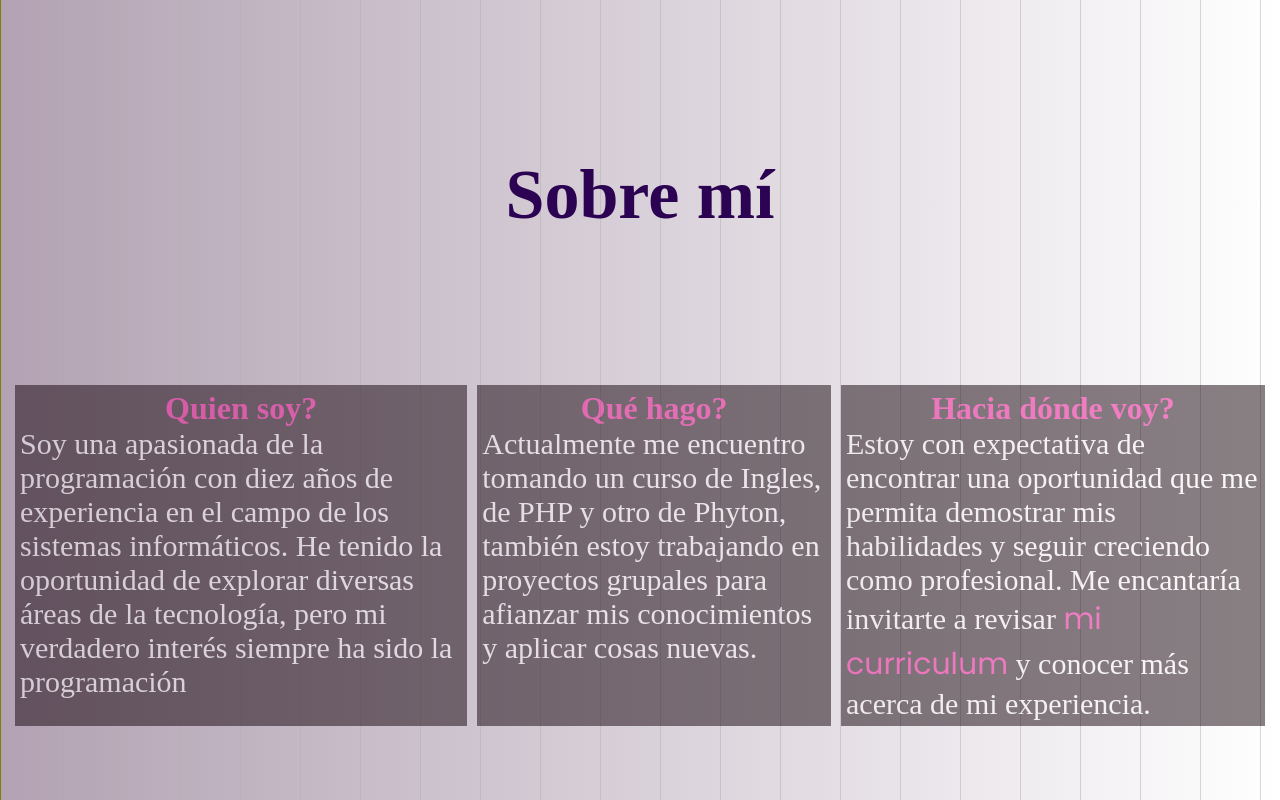
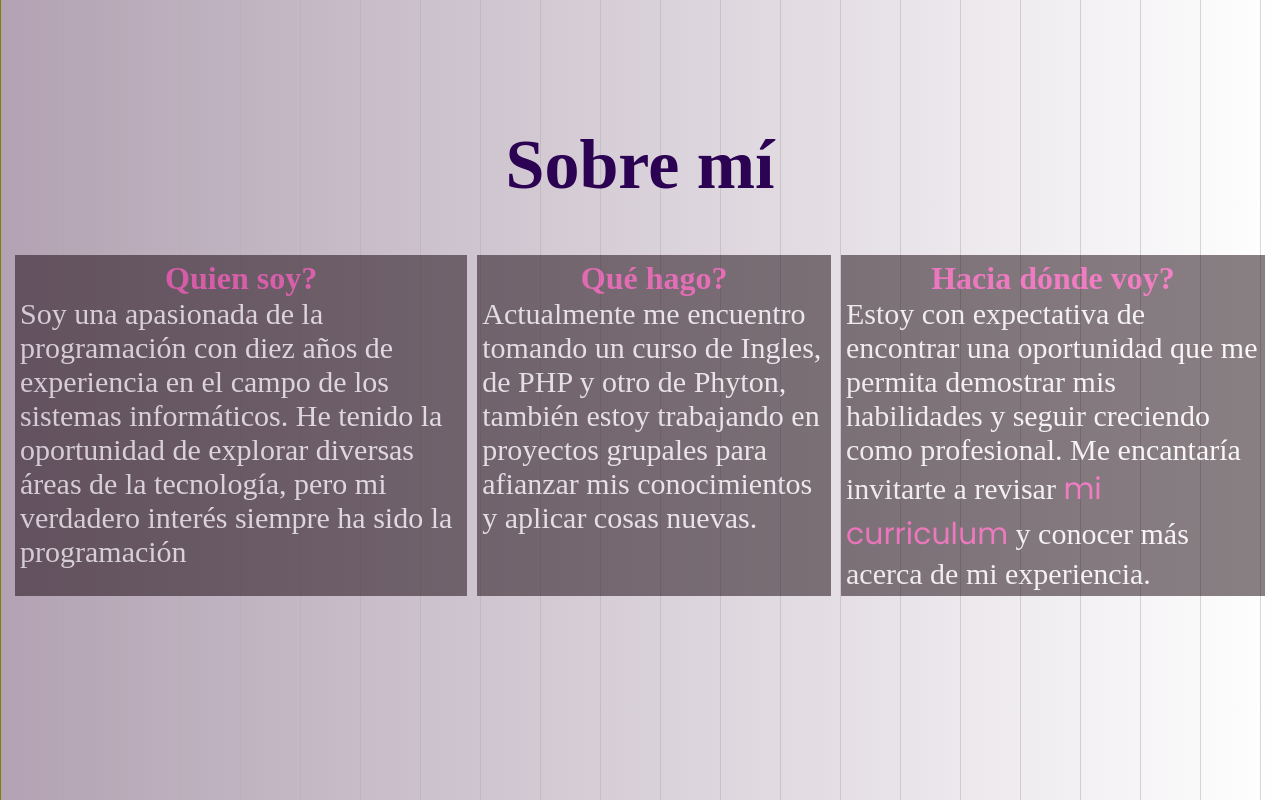
Before and after one commit to andrecarosu/portfolio, a React (Create React App) app: page / in a window 1280 px wide. Shown: the part 560-1360 px from the top of the page. Built offline with nearby package versions, Linux system fonts and the light colour scheme; no server answers; grey boxes are pictures that could not be loaded; a web font is replaced by a local one.

Commit message:
cambio url

```diff
--- a/src/pages/homePrincipal/homePrincipal.module.css
+++ b/src/pages/homePrincipal/homePrincipal.module.css
@@ -122,7 +122,7 @@
     padding: 30px;
     width: 1355px;
     height: 530px;
-    background-image: url("C:\Users\andre\OneDrive\Escritorio\portfolio\public\fondoweb.gif");
+    background-image: url("public/fondoweb.gif");
     background-repeat: no-repeat;
     background-position-y: 20px;
 
@@ -130,7 +130,7 @@
   }
 
     .seccion2{
-    margin-top: 230px;
+    margin-top: 70px;
     margin-left: 10px;
     margin-right: 10px;
   }
@@ -202,12 +202,12 @@
   .h10{
     color: rgb(44, 2, 83);
     font-size: 70px;
-    margin-top: -130px;
+    margin-top: 5px;
     font-family: 'Caprasimo', cursive;
   }
 
   .p10{
-    margin-top: -30px;
+    margin-top: -130px;
   }
 
   .divSeccion3{
@@ -361,13 +361,22 @@
       padding: 5px;
     }
 
+    .p10{
+      margin-top: 0px;
+    }
+
+    .h10{
+      margin-top: -140px;
+    }
+
     .divSeccion1{
       text-align: left;
       margin-right: 0px;
       margin-left: 0px;
       margin-bottom: 0px;
       padding: 5px;
-      background-image: url("C:\Users\andre\OneDrive\Escritorio\portfolio\public\fondowebcelu.gif");
+      background-image: url("public/fondowebcelu.gif");
+
       background-repeat: no-repeat;
       background-position-x: 0px;
     }
```
